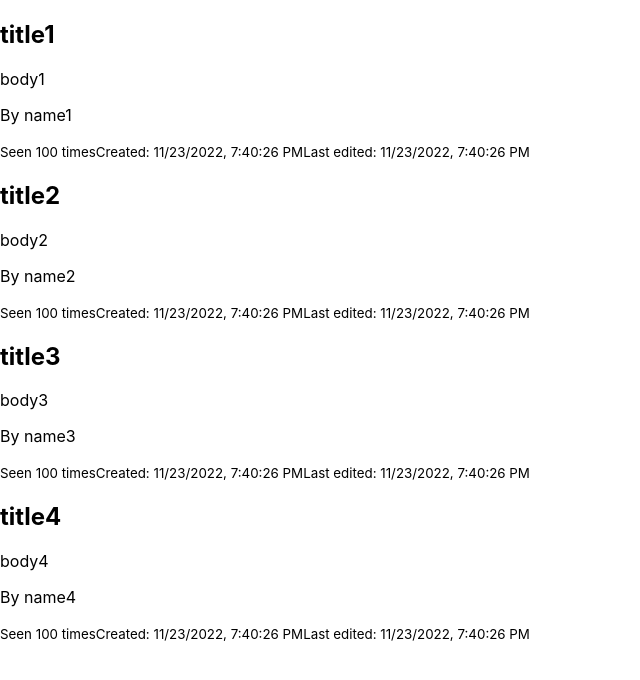
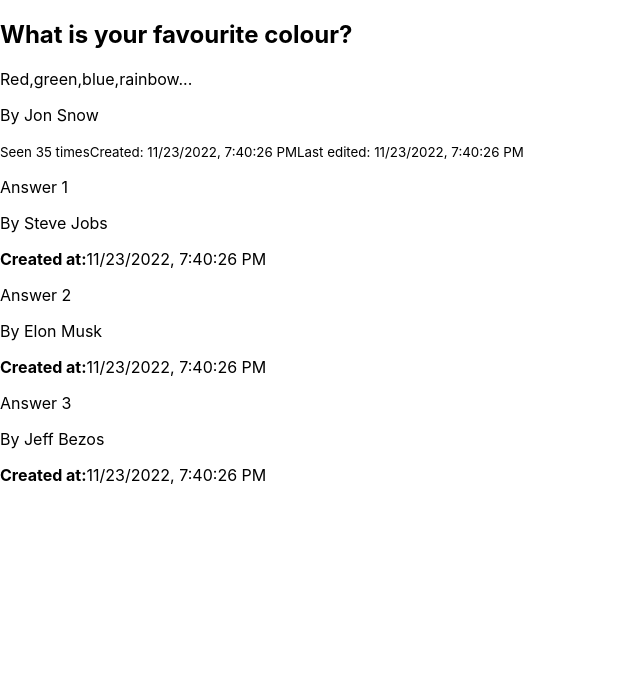
Before and after one commit to CodeCoreYVR/react_client_sept2022, a React (Create React App) app: page / in a window 1280 px wide. Shown: the top 680 px of the page, without its empty margins (0-640 px from the left). Built offline with nearby package versions, Linux system fonts and the light colour scheme.

Commit message:
react state change QuestionShowPage to class component

```diff
--- a/src/index.js
+++ b/src/index.js
@@ -5,8 +5,8 @@
 import reportWebVitals from './reportWebVitals';
 // import QuestionDetails from './components/QuestionDetails';
 // import AnswerDetails from './components/AnswerDetails';
-// import QuestionShowPage from './components/QuestionShowPage';
-import QuestionIndexPage from './components/QuestionIndexPage';
+import QuestionShowPage from './components/QuestionShowPage';
+// import QuestionIndexPage from './components/QuestionIndexPage';
 
 const root = ReactDOM.createRoot(document.getElementById('root'));
 root.render(
@@ -24,8 +24,8 @@
   //We are removing strict mode for now
   //With JSX, we had to access the React element created, but with JSX and Babel we can
   //now write the component as a html tag
-  // <QuestionShowPage/>
-  <QuestionIndexPage/>
+  <QuestionShowPage/>
+  // <QuestionIndexPage/>
   //Note, with React and JSX, all tags must be closed properly
   //for example, an html self closing tag like <hr> might still work for regular html
   //but for React, it must be closed like <hr/> or <hr></hr>
```
Also changed, not shown: src/components/QuestionShowPage.js (+5 -2 lines).
